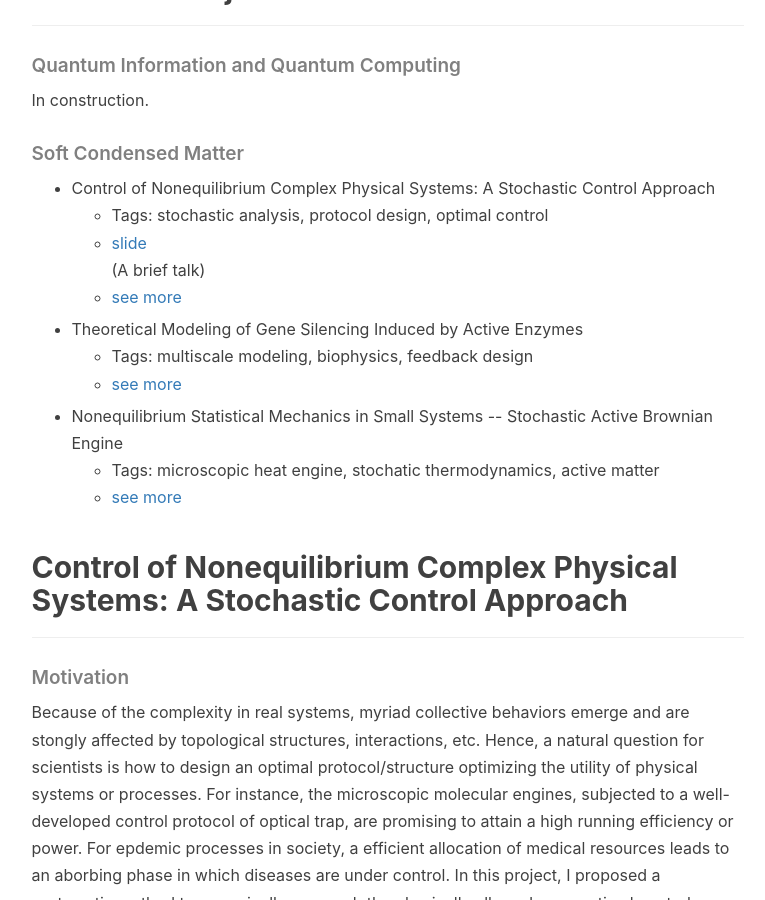
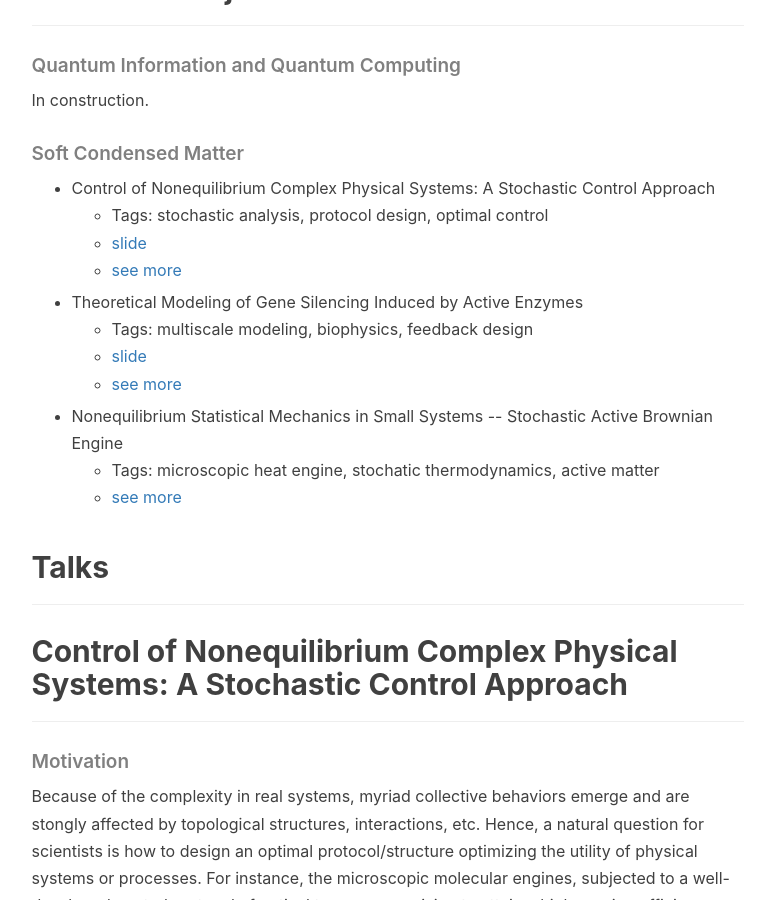
Before and after one commit to dongylaq/dongylaq.github.io, a Jekyll site: the page built from research.html, in a window 1280 px wide and 900 px high, scrolled down 1023 px. Shown: the whole window, without its empty margins (136-901 px from the left). Built offline with Jekyll 4.4.1, drawn with Linux system fonts in a browser that asks for light colours; nearby versions of some CDN libraries; formulas are drawn with MathJax 3; comment, search, counter and statistics services are not loaded.

Commit message:
Update research.html

```diff
--- a/research.html
+++ b/research.html
@@ -34,12 +34,13 @@ header-img: "img/pic2.jpeg"
         <li>Control of Nonequilibrium Complex Physical Systems: A Stochastic Control Approach</li>
         <ul>
             <li>Tags: stochastic analysis, protocol design, optimal control</li>
-            <li><a href="talk-optcontrol.pdf">slide</a></li> (A brief talk)
+            <li><a href="talk-optcontrol.pdf">slide</a></li>
             <li><p><a href="#optcontrol-stocont" class="hr0" role="button">see more</a></p></li>
         </ul>
         <li>Theoretical Modeling of Gene Silencing Induced by Active Enzymes</li>
         <ul>
             <li>Tags: multiscale modeling, biophysics, feedback design</li>
+            <li><a href="talk-gs.pdf">slide</a></li>
             <li><p><a href="#gene-silencing" class="hr0" role="button">see more</a></p></li>
         </ul>
         <li>Nonequilibrium Statistical Mechanics in Small Systems -- Stochastic Active Brownian Engine</li>
@@ -48,6 +49,12 @@ header-img: "img/pic2.jpeg"
             <li><p><a href="#brownian-he" class="hr0" role="button">see more</a></p></li>
         </ul>
     </ul>
+</div>
+
+<div class="en post-container">
+    <a name="talk"></a><h2>Talks</h2>
+    <hr class="hr0">
+
 </div>
 
 <div class="en post-container">
```
